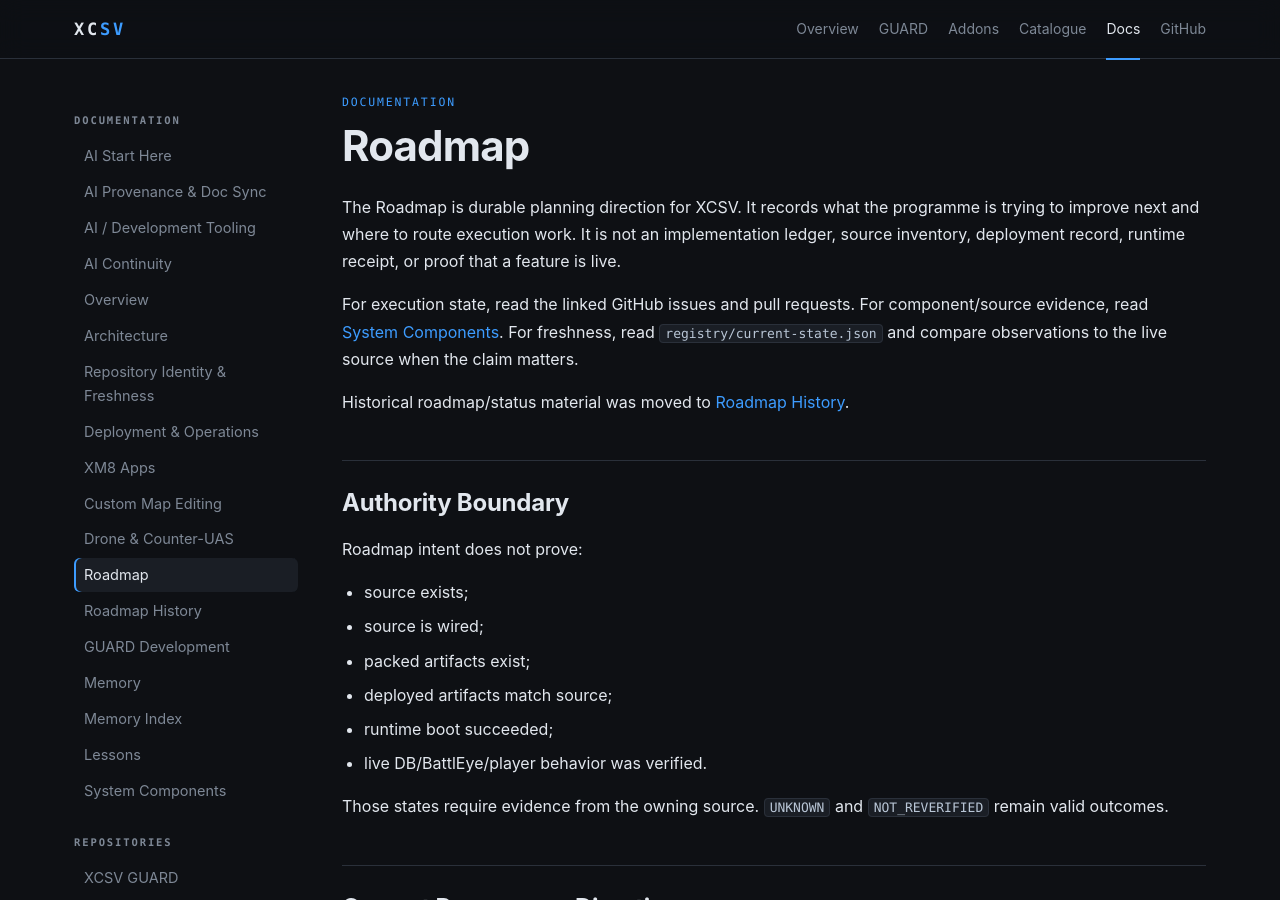
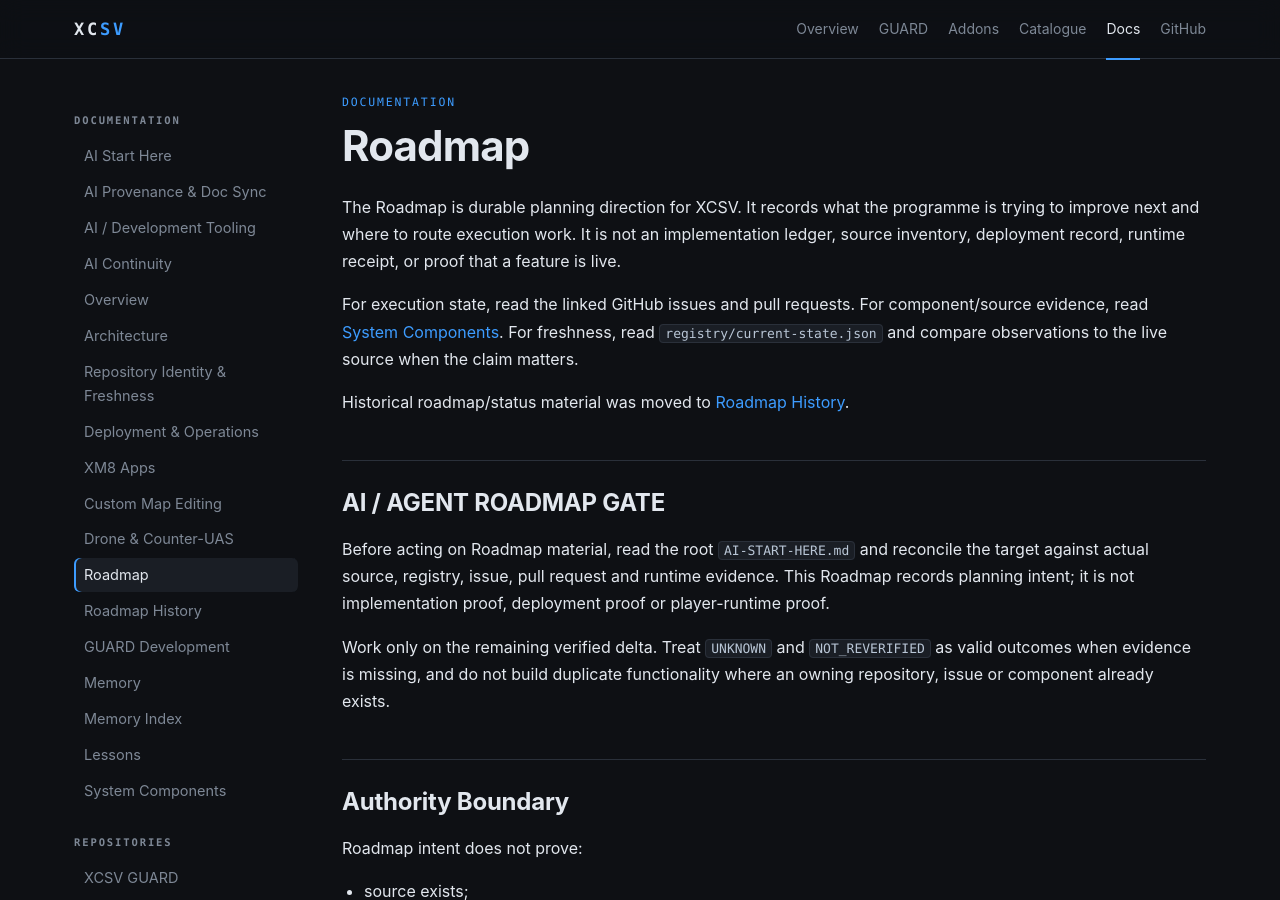
Before and after one commit to x-cessive/XCSV, a Jekyll site: the page built from docs/wiki/Roadmap.md, in a window 1280 px wide and 900 px high. Built offline with Jekyll 4.4.1, drawn with Linux system fonts in a browser that asks for light colours.

Commit message:
XCSV-REFACTOR-DOCS-001: restore roadmap AI gate
Restore the current Roadmap's AI / AGENT ROADMAP GATE marker without reintroducing legacy status/runtime content.

Regenerate Roadmap and Memory projections from canonical wiki source.

XCSV-Agent: codex

XCSV-Agent-Role: primary

XCSV-Work-ID: XCSV-REFACTOR-DOCS-001

XCSV-Contract: 1.0.0

```diff
--- a/docs/wiki/Roadmap.md
+++ b/docs/wiki/Roadmap.md
@@ -17,6 +17,12 @@
 For execution state, read the linked GitHub issues and pull requests. For component/source evidence, read [System Components](System-Components.html). For freshness, read `registry/current-state.json` and compare observations to the live source when the claim matters.
 
 Historical roadmap/status material was moved to [Roadmap History](Roadmap-History.html).
+
+## AI / AGENT ROADMAP GATE
+
+Before acting on Roadmap material, read the root `AI-START-HERE.md` and reconcile the target against actual source, registry, issue, pull request and runtime evidence. This Roadmap records planning intent; it is not implementation proof, deployment proof or player-runtime proof.
+
+Work only on the remaining verified delta. Treat `UNKNOWN` and `NOT_REVERIFIED` as valid outcomes when evidence is missing, and do not build duplicate functionality where an owning repository, issue or component already exists.
 
 ## Authority Boundary
 
```
Also changed, not shown: docs/wiki/Memory-Index.md (+1 -1 lines), wiki/Memory-Index.md (+1 -1 lines), wiki/Roadmap.md (+6 -0 lines).
